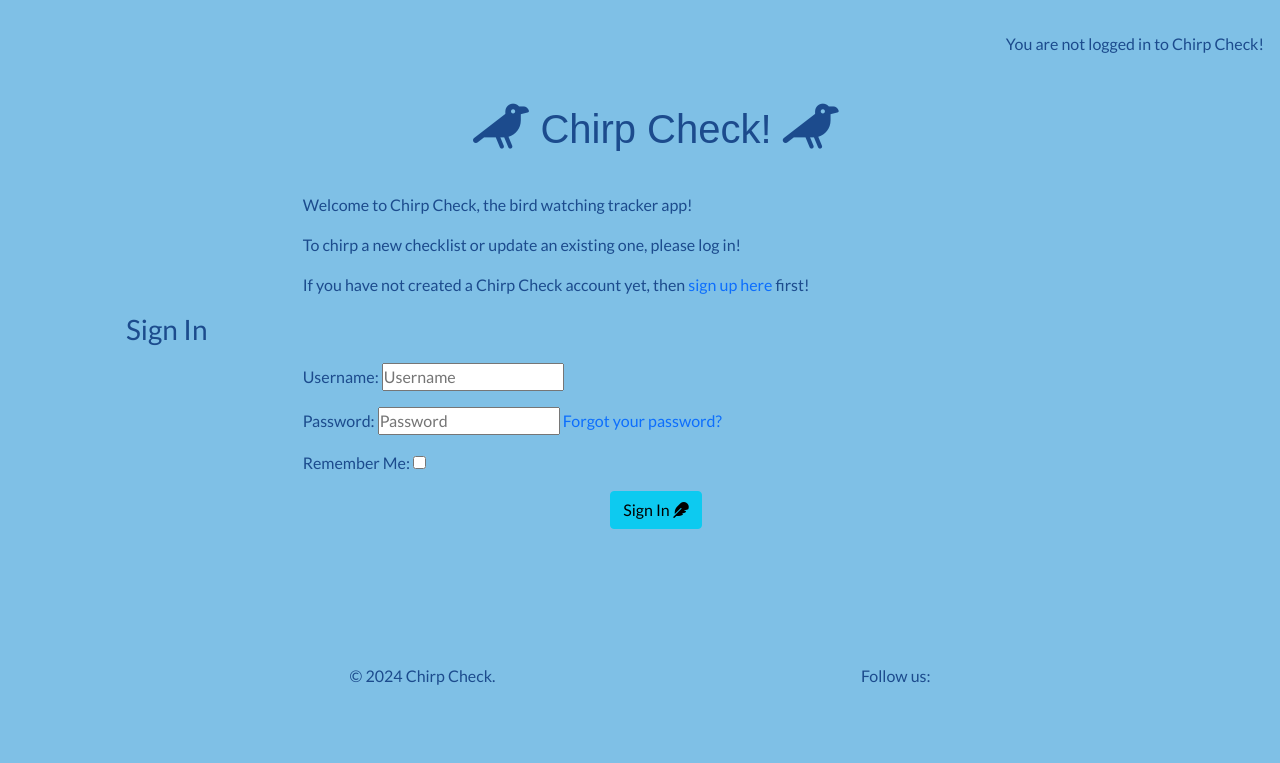
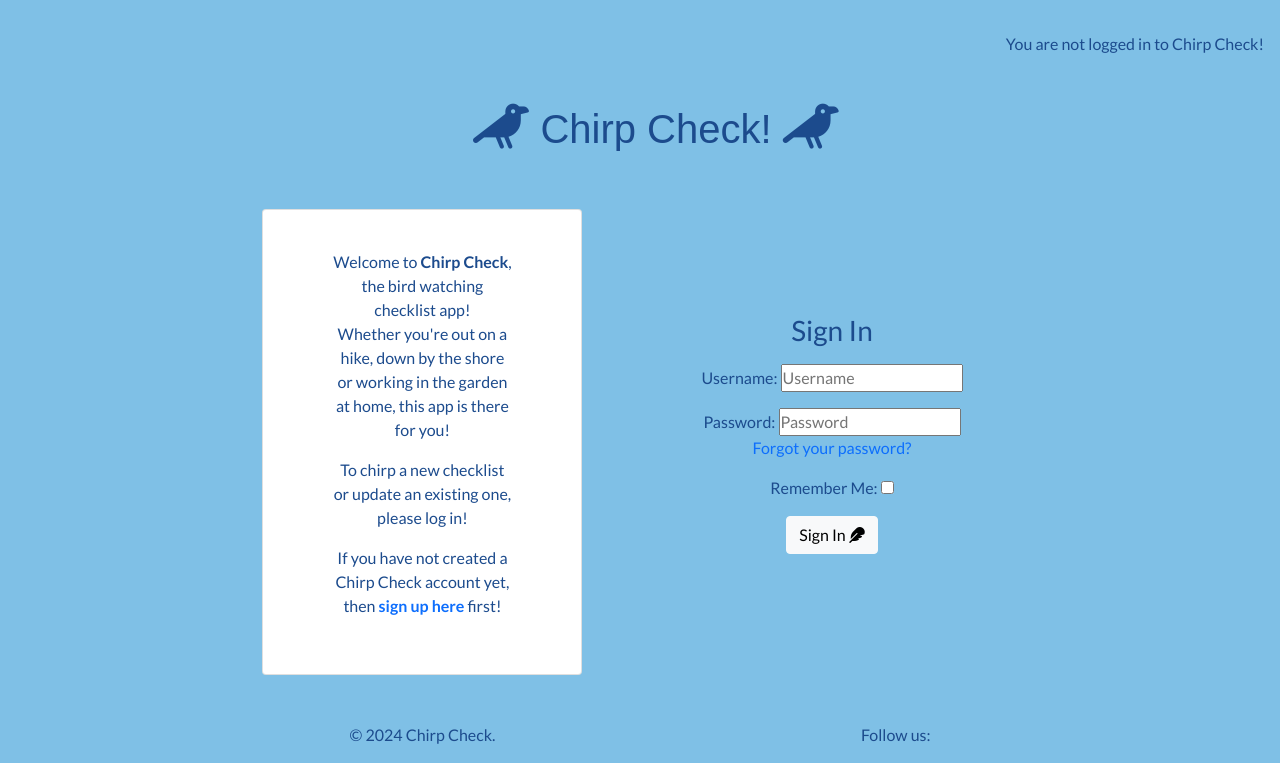
Before and after one commit to SummonerSkies/chirp-check, a Django app: page /accounts/login/ in a window 1280 px wide. Shown: the part 112-875 px from the top of the page. Before the commit the page ends 797 px from the top, so only its background shows below. Run offline with Django 4.2, Linux system fonts and the light colour scheme; some web fonts are replaced.

Commit message:
html / css corrections and validations in progress

```diff
--- a/check/templates/check/index.html
+++ b/check/templates/check/index.html
@@ -35,11 +35,11 @@
                             <td>{{ checklist.description }}</td>
                             <td>{{ checklist.created_on|date:"F j, Y, g:i a" }}</td>
                             <td>
-                                <a href="{% url 'chirpcheck:edit_checklist' checklist.id %}"><button><i class="fa-solid fa-feather"></i> Edit</button></a>
+                                <a href="{% url 'chirpcheck:edit_checklist' checklist.id %}" class="btn btn-primary"><i class="fa-solid fa-feather"></i> Edit</a>
                             </td>
                             <td>
                                 <a
-                                    href="{% url 'chirpcheck:delete_checklist' checklist.id %}"><button><i class="fa-solid fa-trash-can"></i> Delete</button></a>
+                                    href="{% url 'chirpcheck:delete_checklist' checklist.id %}" class="btn btn-danger"><i class="fa-solid fa-trash-can"></i> Delete</a>
                             </td>
                         </tr>
                         {% empty %}
@@ -56,7 +56,7 @@
     </div>
 </div>
 <div class="d-flex justify-content-center">
-    <p><a href="{% url 'chirpcheck:create' %}"><button type="button" class="btn btn-primary">Click here to make a new checklist!</button></a></p>
+    <p><a href="{% url 'chirpcheck:create' %}" class="btn btn-primary">Click here to make a new checklist!</a></p>
 </div>
 
 {% endblock %}
--- a/static/css/style.css
+++ b/static/css/style.css
@@ -133,6 +133,28 @@ li {
   opacity: 0.5;
 }
 
+
+/* sign in page styling */
+.signin_container {
+  display: flex;
+  justify-content: center;  /* Horizontally center the content */
+  align-items: center;  /* Vertically center the content */
+}
+
+/* sign out page styling */
+.signout-container {
+  display: flex;
+  justify-content: center;  /* Horizontally center the content */
+  align-items: center;  /* Vertically center the content */
+}
+
+/* Styling for the card */
+.signout-card {
+  width: 20rem;  /* Specify a fixed width for the card */
+  padding: 1.5rem;  /* Add some padding inside the card */
+  background-color: #fff;
+}
+
 /* Footer */
 footer {
   display: flex;
@@ -145,13 +167,5 @@ footer {
   list-style-type: none;
 }
 
-
-@media screen and (min-width: 550px) {
-
-/* Main content */
-  main {
-      /* Push main content down to accommodate larger header */
-      min-width: 550px;
-  }
-
-}
+/* For screens 550px or smaller */
+@media (max-width: 550px) {
--- a/templates/account/login.html
+++ b/templates/account/login.html
@@ -1,20 +1,19 @@
 {% extends "base.html" %}
 {% load i18n %}
-
 {% block head_title %}
 {% trans "Sign In" %}
 {% endblock %}
 
 {% block content %}
-<div class="container">
-    <div>
+<div class="signin_container text-center">
+    <div id="intro" class="card signout-card">
         <div class="col-md-8 mt-3 offset-md-2">
-            <p>{% blocktrans %}Welcome to Chirp Check, the bird watching tracker app!</p>
+            <p>{% blocktrans %}Welcome to <strong>Chirp Check</strong>, the bird watching checklist app!<br>Whether you're out on a hike, down by the shore or working in the garden at home, this app is there for you!</p>
             <p>To chirp a new checklist or update an existing one, please log in!</p>
-            <p>If you have not created a Chirp Check account yet, then <a class="link" href="{{ signup_url }}">sign up here</a> first!{% endblocktrans %}</p>
+            <p>If you have not created a Chirp Check account yet, then <strong><a class="link" href="{{ signup_url }}">sign up here</a></strong> first!{% endblocktrans %}</p>
         </div>
     </div>
-    <div>
+    <div id="sign_in">
         <h3>{% trans "Sign In" %}</h3>
         <div class="col-md-8 mt-3 offset-md-2">
             <form class="login" method="POST" action="{% url 'account_login' %}">
@@ -24,7 +23,7 @@
                 <input type="hidden" name="{{ redirect_field_name }}" value="{{ redirect_field_value }}" />
                 {% endif %}
                 <div class="d-flex justify-content-center">
-                    <button class="btn btn-info right" type="submit">{% trans "Sign In" %} <i class="fa-solid fa-feather"></i></button>
+                    <button class="btn btn-light right" type="submit">{% trans "Sign In" %} <i class="fa-solid fa-feather"></i></button>
                 </div>
             </form>
         </div>
--- a/templates/account/logout.html
+++ b/templates/account/logout.html
@@ -4,8 +4,8 @@
 {% block head_title %}{% trans "Sign Out" %}{% endblock %}
 
 {% block content %}
-<div class="container text-center">
-    <div class="custom-card">
+<div class="signout-container text-center">
+    <div class="card signout-card">
         <div class="row">
             <div class="col-md-8 mt-3 offset-md-2">
                 <h3><u>{% trans "Sign Out" %}</u></h3>
@@ -21,7 +21,7 @@
                     {% if redirect_field_value %}
                     <input type="hidden" name="{{ redirect_field_name }}" value="{{ redirect_field_value }}" />
                     {% endif %}
-                    <button class="btn btn-warning right" type="submit">{% trans 'Sign Out' %}</button>
+                    <button class="btn btn-warning right" type="submit"><i class="fa-solid fa-door-open"></i> {% trans 'Sign Out' %}</button>
                 </form>
             </div>
         </div>
--- a/templates/base.html
+++ b/templates/base.html
@@ -60,11 +60,11 @@
                 </li>
                 {% else %}
                 <li class="nav-item">
-                    <a class="nav-link {% if request.path == signup_url %}active" aria-current="page" aria-current="page{% endif %}"
+                    <a class="nav-link {% if request.path == signup_url %}active" aria-current="page{% endif %}"
                         href="{% url 'account_signup' %}">Sign Up!</a>
                 </li>
                 <li class="nav-item">
-                    <a class="nav-link {% if request.path == login_url %}active" aria-current="page{% endif %}" aria-current="page"
+                    <a class="nav-link {% if request.path == login_url %}active" aria-current="page{% endif %}"
                         href="{% url 'account_login' %}">Login</a>
                 </li>
                 {% endif %}
@@ -87,8 +87,6 @@
 
     <!-- Content Section, linked to templates -->
 <main class="content">
-    <section>
-        <div class="container">
         <!-- Display messages -->
     {% if messages %}
         <div id="msg" class="messages alert" role="alert">
@@ -99,13 +97,12 @@
             </ul>
         </div>
     {% endif %}
-
+    <div class="container">
         <!-- Page Content -->
             {% block content %}
                 <i class="fa-solid fa-crow" style="font-size:60px;color:black"></i>
             {% endblock %}
     </div>
-    </section>
 </main>
 
 <footer class="footer mt-auto py-3 dark-bg">
```
Also changed, not shown: check/templates/check/edit_checklist.html (+5 -5 lines), templates/account/signup.html (+12 -10 lines), 1 other file. Lines whose indentation alone changed are shown as unchanged.
